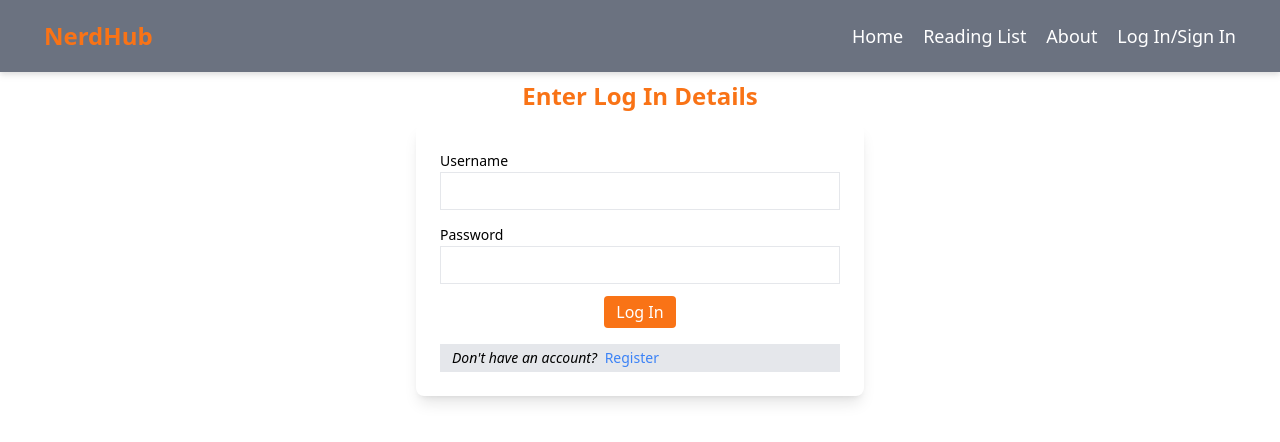
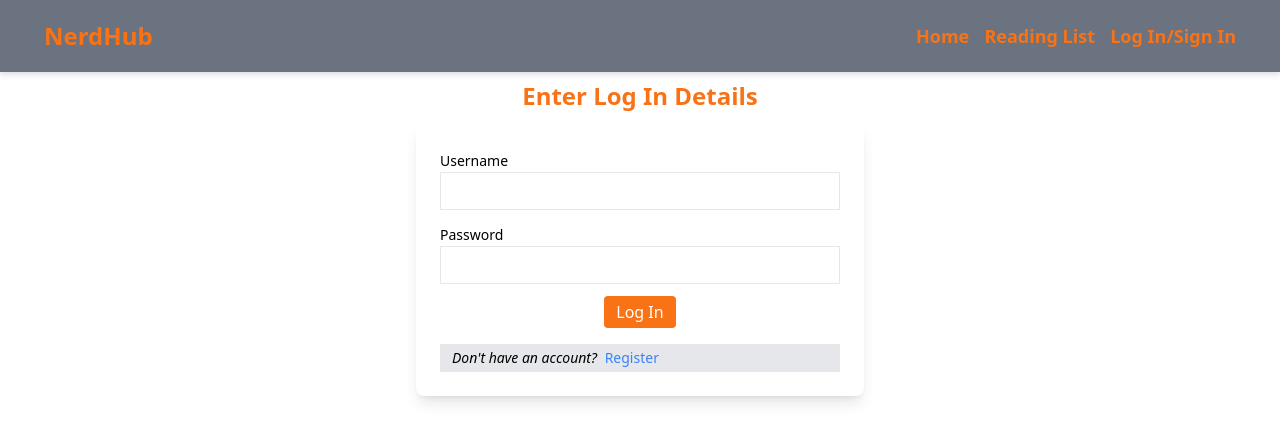
Before and after one commit to BenaKaniaru/Capstone-Project, a React (Vite) app in the folder Book_Library/: page /LogIn in a window 1280 px wide. Shown: the top 442 px of the page. Built offline with nearby package versions, Linux system fonts and the light colour scheme.

Commit message:
modified the text color for the items on navigation menu and their display when active

```diff
--- a/Book_Library/src/components/Nav.jsx
+++ b/Book_Library/src/components/Nav.jsx
@@ -1,29 +1,45 @@
 import { useState } from "react";
-import { Link } from "react-router-dom";
+import { Link, useLocation } from "react-router-dom";
 
 export default function Nav() {
   const [menuOpen, setMenuOpen] = useState(false);
+  const [homeOpen, setHomeOpen] = useState(false);
+  const location = useLocation();
   return (
     <header className=" flex flex-row bg-gray-500 drop-shadow-md p-1 items-center fixed top-0 left-0 right-0">
       <div className="w-72 py-4 ml-4 md:ml-10">
         <span className="text-orange-500 font-black text-2xl">NerdHub</span>
       </div>
       <div className="flex-1"></div>
-      <nav className="w-96 md:flex justify-between text-white text-lg hidden mx-10">
-        <Link to="/" className="hover:cursor-pointer hover:text-blue-500">
+      <nav className="w-80 md:flex justify-between text-orange-500 text-lg font-semibold hidden mx-10">
+        <Link
+          to="/"
+          className={
+            location.pathname === "/"
+              ? "hover:cursor-pointer underline text-orange-300"
+              : "hover:cursor-pointer hover:underline"
+          }
+        >
           Home
         </Link>
 
         <Link
           to="/ReadingList"
-          className="hover:cursor-pointer hover:text-blue-500"
+          className={
+            location.pathname === "/ReadingList"
+              ? "hover:cursor-pointer underline text-orange-300"
+              : "hover:cursor-pointer hover:underline"
+          }
         >
           Reading List
         </Link>
-        <span className="hover:cursor-pointer hover:text-blue-500">About</span>
         <Link
           to="/UserAuth"
-          className="hover:cursor-pointer hover:text-blue-500"
+          className={
+            location.pathname === "/UserAuth"
+              ? "hover:cursor-pointer underline text-orange-300"
+              : "hover:cursor-pointer hover:underline"
+          }
         >
           Log In/Sign In{" "}
         </Link>
@@ -53,24 +69,30 @@ export default function Nav() {
       </button>
       {/*mobile navigation for small screen sizes*/}
       {menuOpen && (
-        <nav className="absolute top-16 right-0 bg-gray-700 text-white flex flex-col items-left w-40 pl-4 py-4 gap-4 md:hidden">
-          <Link to="/" className="hover:cursor-pointer hover:text-blue-500">
-            Home
+        <nav className="absolute top-16 right-0 bg-gray-500 text-orange-500 flex flex-col items-left w-40 pl-4 py-4 gap-4 font-semibold md:hidden">
+          <Link to="/" className="hover:cursor-pointer hover:underline">
+            <span
+              onClick={() => {
+                setHomeOpen(true);
+              }}
+            >
+              {homeOpen && (
+                <>
+                  <span className="underline">Home</span>
+                </>
+              )}
+
+              {!homeOpen && <span>Home</span>}
+            </span>
           </Link>
 
           <Link
             to="/ReadingList"
-            className="hover:cursor-pointer hover:text-blue-500"
+            className="hover:cursor-pointer hover:underline"
           >
             Reading List
           </Link>
-          <span className="hover:cursor-pointer hover:text-blue-500">
-            About
-          </span>
-          <Link
-            to="/UserAuth"
-            className="hover:cursor-pointer hover:text-blue-500"
-          >
+          <Link to="/UserAuth" className="hover:cursor-pointer hover:underline">
             Log In/Sign In{" "}
           </Link>
         </nav>
```
